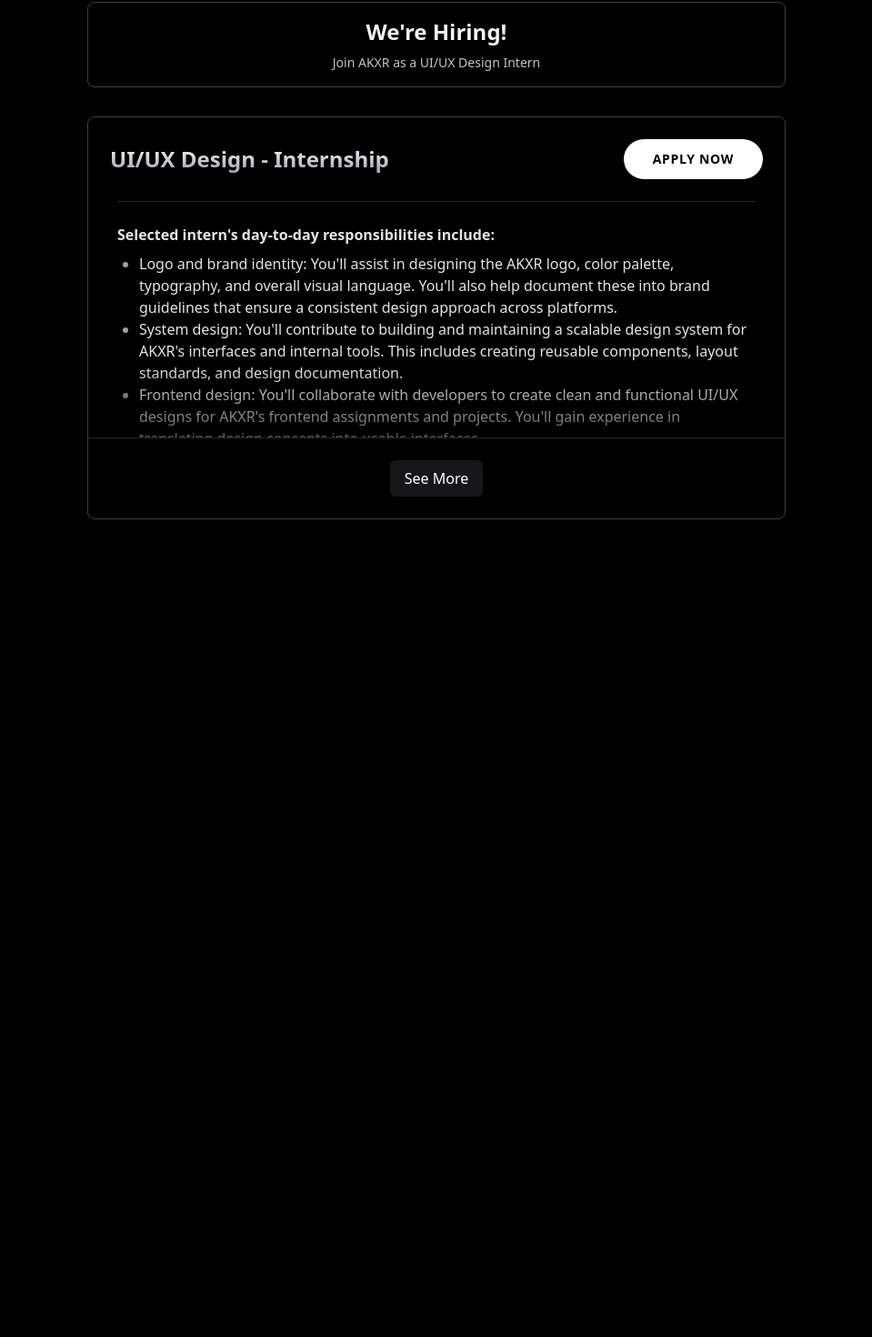
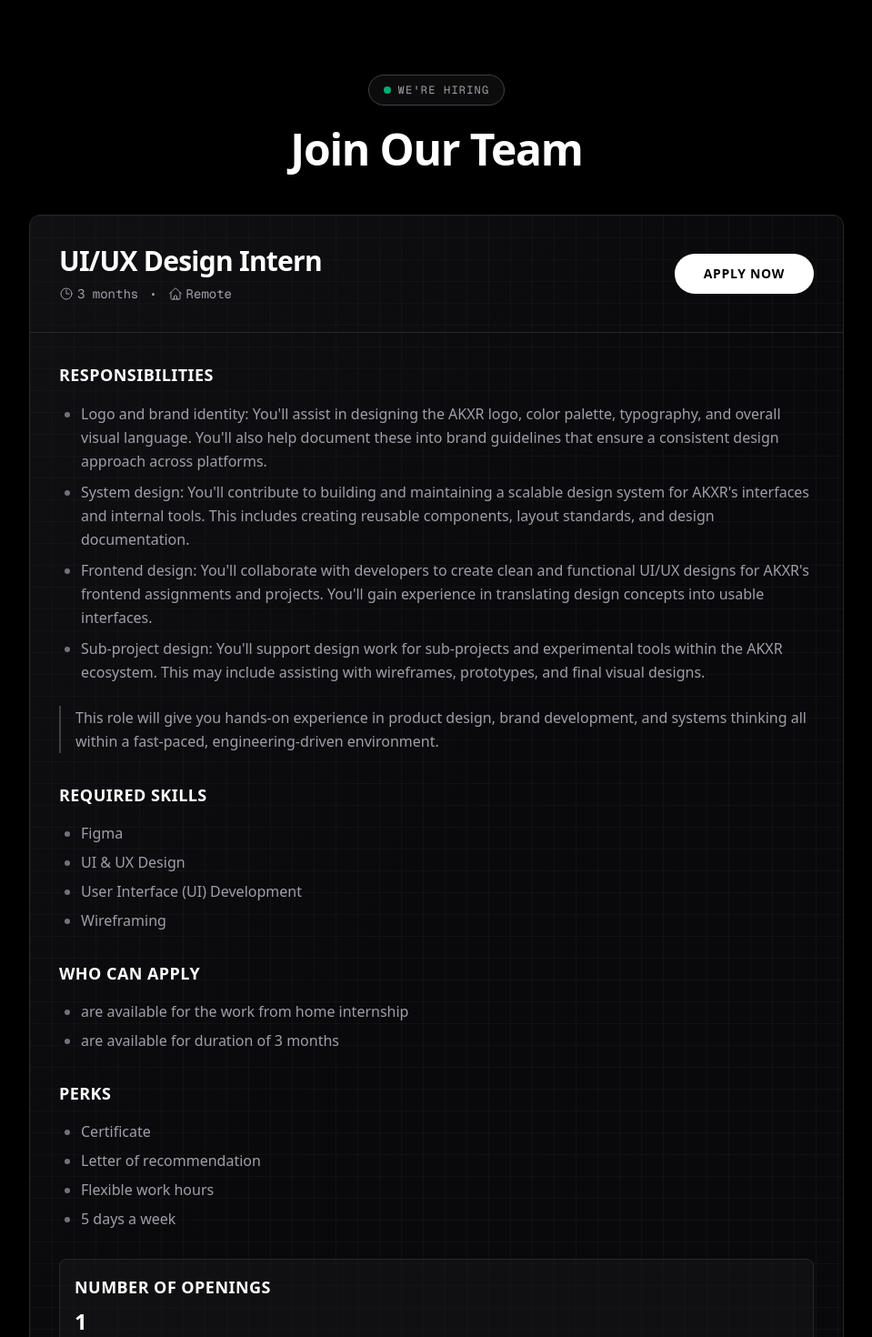
Before and after one commit to akxr-in/akxr-landing-page, a Next.js app: page /careers in a window 1280 px wide. Shown: the part 46-1516 px from the top of the page at 91% size, without its empty margins (160-1119 px from the left). Before the commit the page ends 800 px from the top, so only its background shows below. Built offline with nearby package versions, Linux system fonts and the light colour scheme.

Commit message:
style: redesign Careers page layout and update content for UI/UX Design Intern position

```diff
--- a/app/careers/page.tsx
+++ b/app/careers/page.tsx
@@ -1,53 +1,73 @@
 "use client";
 
 import Link from "next/link";
-import { useState } from "react";
 
 export default function Careers() {
-  const [expanded, setExpanded] = useState(false);
 
   return (
-    <main className="min-h-screen bg-black text-zinc-100 flex flex-col items-center justify-start py-12 px-4">
-      <div className="w-full mb-8 flex justify-center ">
-        <div className="w-3xl bg-transparent border border-zinc-700 text-zinc-100 rounded-lg px-6 py-4 text-center">
-          <h2 className="text-2xl font-bold">We&apos;re Hiring!</h2>
-          <p className="mt-2 text-sm opacity-80">
-            Join AKXR as a UI/UX Design Intern
-          </p>
+    <main className="min-h-screen bg-black text-white py-32 px-4">
+      <div className="mx-auto max-w-4xl">
+        {/* Header Section */}
+        <div className="mb-12 text-center">
+          <div className="mb-6 inline-flex items-center gap-2 rounded-full border border-zinc-700 bg-zinc-900/50 px-4 py-2">
+            <span className="h-2 w-2 rounded-full bg-emerald-500 animate-pulse" />
+            <span className="text-xs font-mono text-zinc-400 uppercase tracking-widest">
+              We&apos;re Hiring
+            </span>
+          </div>
+          <h1 className="mb-4 text-4xl font-bold tracking-tight text-white sm:text-5xl">
+            Join Our Team
+          </h1>
+          {/* <p className="text-lg text-zinc-400 font-light">
+            Help us build the future of engineering education
+          </p> */}
         </div>
-      </div>
-      {/* Job Card (dark) with collapsible content */}
-      <div className="max-w-3xl w-full bg-black/60 backdrop-blur-sm border border-zinc-700 rounded-lg shadow-lg p-0 overflow-hidden">
-        <div className="flex items-center justify-between p-6">
-          <h1 className="text-2xl font-bold mb-0 bg-linear-to-b from-white to-zinc-400 bg-clip-text text-transparent">
-            UI/UX Design - Internship
-          </h1>
-          <div className="flex items-center gap-3">
+
+        {/* Job Card */}
+        <div className="relative overflow-hidden rounded-xl border border-zinc-800 bg-zinc-950 shadow-lg">
+          {/* Tech grid background */}
+          <div className="absolute inset-0 bg-[linear-gradient(to_right,#80808012_1px,transparent_1px),linear-gradient(to_bottom,#80808012_1px,transparent_1px)] bg-size-[24px_24px]" />
+          <div className="absolute inset-0 bg-linear-to-br from-zinc-900/50 via-transparent to-transparent" />
+
+          <div className="relative z-10 flex flex-col sm:flex-row items-start sm:items-center justify-between gap-4 p-8 border-b border-zinc-800">
+            <div>
+              <h2 className="text-2xl sm:text-3xl font-bold tracking-tight text-white mb-2">
+                UI/UX Design Intern
+              </h2>
+              <div className="flex flex-wrap items-center gap-3 text-sm text-zinc-400 font-mono">
+                <span className="flex items-center gap-1">
+                  <svg xmlns="http://www.w3.org/2000/svg" fill="none" viewBox="0 0 24 24" strokeWidth={1.5} stroke="currentColor" className="w-4 h-4">
+                    <path strokeLinecap="round" strokeLinejoin="round" d="M12 6v6h4.5m4.5 0a9 9 0 11-18 0 9 9 0 0118 0z" />
+                  </svg>
+                  3 months
+                </span>
+                <span>•</span>
+                <span className="flex items-center gap-1">
+                  <svg xmlns="http://www.w3.org/2000/svg" fill="none" viewBox="0 0 24 24" strokeWidth={1.5} stroke="currentColor" className="w-4 h-4">
+                    <path strokeLinecap="round" strokeLinejoin="round" d="M2.25 12l8.954-8.955c.44-.439 1.152-.439 1.591 0L21.75 12M4.5 9.75v10.125c0 .621.504 1.125 1.125 1.125H9.75v-4.875c0-.621.504-1.125 1.125-1.125h2.25c.621 0 1.125.504 1.125 1.125V21h4.125c.621 0 1.125-.504 1.125-1.125V9.75M8.25 21h8.25" />
+                  </svg>
+                  Remote
+                </span>
+              </div>
+            </div>
             <Link
               href="https://forms.gle/SvfVa63ECQKp9mtX6"
               target="_blank"
               rel="noopener noreferrer"
             >
-              <button className="group cursor-pointer relative overflow-hidden rounded-full bg-white px-8 py-3 text-sm font-bold text-black transition-transform hover:scale-105 active:scale-95 uppercase tracking-wider">
+              <button className="group cursor-pointer relative overflow-hidden rounded-full bg-white px-6 sm:px-8 py-3 text-sm font-bold text-black transition-transform hover:scale-105 active:scale-95 uppercase tracking-wider whitespace-nowrap">
                 Apply Now
               </button>
             </Link>
           </div>
-        </div>
 
-        <div className="relative">
-          <div
-            className="overflow-hidden px-8"
-            style={{
-              maxHeight: expanded ? "2000px" : "260px",
-              transition: "max-height 320ms ease",
-            }}
-          >
-            <div className="pt-6 pb-8 border-t border-zinc-800">
-              <h2 className="font-semibold mb-2 text-zinc-200">
-                Selected intern&apos;s day-to-day responsibilities include:
-              </h2>
-              <ul className="list-disc ml-6 mb-4 marker:text-zinc-400 text-zinc-200">
+          <div className="relative">
+            <div className="px-8">
+              <div className="relative z-10 pt-8 pb-8">
+              <h3 className="text-lg font-bold text-white mb-4 uppercase tracking-wide">
+                Responsibilities
+              </h3>
+              <ul className="list-disc ml-6 mb-6 space-y-2 marker:text-zinc-500 text-zinc-400 leading-relaxed">
                 <li>
                   Logo and brand identity: You&apos;ll assist in designing the
                   AKXR logo, color palette, typography, and overall visual
@@ -75,50 +95,52 @@
                 </li>
               </ul>
 
-              <p className="mb-4 text-zinc-200">
+              <p className="mb-8 text-zinc-400 leading-relaxed border-l-2 border-zinc-700 pl-4">
                 This role will give you hands-on experience in product design,
                 brand development, and systems thinking all within a fast-paced,
                 engineering-driven environment.
               </p>
 
-              <h3 className="font-semibold mb-2 text-zinc-200">
-                Skill(s) required
+              <h3 className="text-lg font-bold text-white mb-4 uppercase tracking-wide">
+                Required Skills
               </h3>
-              <ul className="list-disc ml-6 mb-4 marker:text-zinc-400 text-zinc-200">
+              <ul className="list-disc ml-6 mb-8 space-y-2 marker:text-zinc-500 text-zinc-400">
                 <li>Figma</li>
                 <li>UI & UX Design</li>
                 <li>User Interface (UI) Development</li>
                 <li>Wireframing</li>
               </ul>
 
-              <h3 className="font-semibold mb-2 text-zinc-200">
-                Who can apply
+              <h3 className="text-lg font-bold text-white mb-4 uppercase tracking-wide">
+                Who Can Apply
               </h3>
-              <ul className="list-disc ml-6 mb-4 marker:text-zinc-400 text-zinc-200">
-                <li>are available for the work from home job/internship</li>
-                <li>
-                  can start the work from home job/internship between 31st
+              <ul className="list-disc ml-6 mb-8 space-y-2 marker:text-zinc-500 text-zinc-400">
+                <li>are available for the work from home internship</li>
+                {/* <li>
+                  can start the work from home internship between 31st
                   Oct&apos;25 and 5th Dec&apos;25
-                </li>
+                </li> */}
                 <li>are available for duration of 3 months</li>
-                <li>have relevant skills and interests</li>
+                {/* <li>have relevant skills and interests</li> */}
               </ul>
 
-              <h3 className="font-semibold mb-2 text-zinc-200">Perks</h3>
-              <ul className="list-disc ml-6 mb-4 marker:text-zinc-400 text-zinc-200">
+              <h3 className="text-lg font-bold text-white mb-4 uppercase tracking-wide">Perks</h3>
+              <ul className="list-disc ml-6 mb-8 space-y-2 marker:text-zinc-500 text-zinc-400">
                 <li>Certificate</li>
                 <li>Letter of recommendation</li>
                 <li>Flexible work hours</li>
                 <li>5 days a week</li>
               </ul>
 
-              <h3 className="font-semibold mb-2 text-zinc-200">
-                Number of openings
-              </h3>
-              <p className="mb-4 text-zinc-200">1</p>
+              <div className="mb-8 rounded-lg border border-zinc-800 bg-zinc-900/50 p-4">
+                <h3 className="text-lg font-bold text-white mb-2 uppercase tracking-wide">
+                  Number of Openings
+                </h3>
+                <p className="text-2xl font-bold text-white">1</p>
+              </div>
 
-              <h3 className="font-semibold mb-2 text-zinc-200">About AKXR</h3>
-              <p className="mb-4 text-zinc-200">
+              <h3 className="text-lg font-bold text-white mb-4 uppercase tracking-wide">About AKXR</h3>
+              <p className="text-zinc-400 leading-relaxed">
                 We at AKXR train college students to get placed. Over the past
                 three years, we have mentored more than 30 to 40 students,
                 igniting their passion for engineering and computer science.
@@ -129,33 +151,10 @@
                 are building a company around it.
               </p>
 
-              <div className="flex justify-center mt-6">
-                <Link
-                  href="https://forms.gle/SvfVa63ECQKp9mtX6"
-                  target="_blank"
-                  rel="noopener noreferrer"
-                >
-                  <button className="group  cursor-pointer relative inline-flex items-center justify-center rounded-full bg-white text-black font-bold py-2 px-6 shadow hover:scale-105 transition-transform">
-                    Apply Now
-                    <span className="absolute inset-0 rounded-full opacity-0 group-hover:opacity-10 bg-linear-to-r from-blue-400 to-purple-500" />
-                  </button>
-                </Link>
-              </div>
+
             </div>
           </div>
-
-          {!expanded && (
-            <div className="pointer-events-none absolute left-8 right-8 bottom-0 h-20 bg-linear-to-t from-black/60 to-transparent" />
-          )}
-        </div>
-
-        <div className="flex justify-center p-6 border-t border-zinc-800">
-          <button
-            onClick={() => setExpanded(!expanded)}
-            className="bg-zinc-800/60 text-white py-2 px-4 rounded-md hover:bg-zinc-700/60 transition"
-          >
-            {expanded ? "See Less" : "See More"}
-          </button>
+          </div>
         </div>
       </div>
     </main>
```
